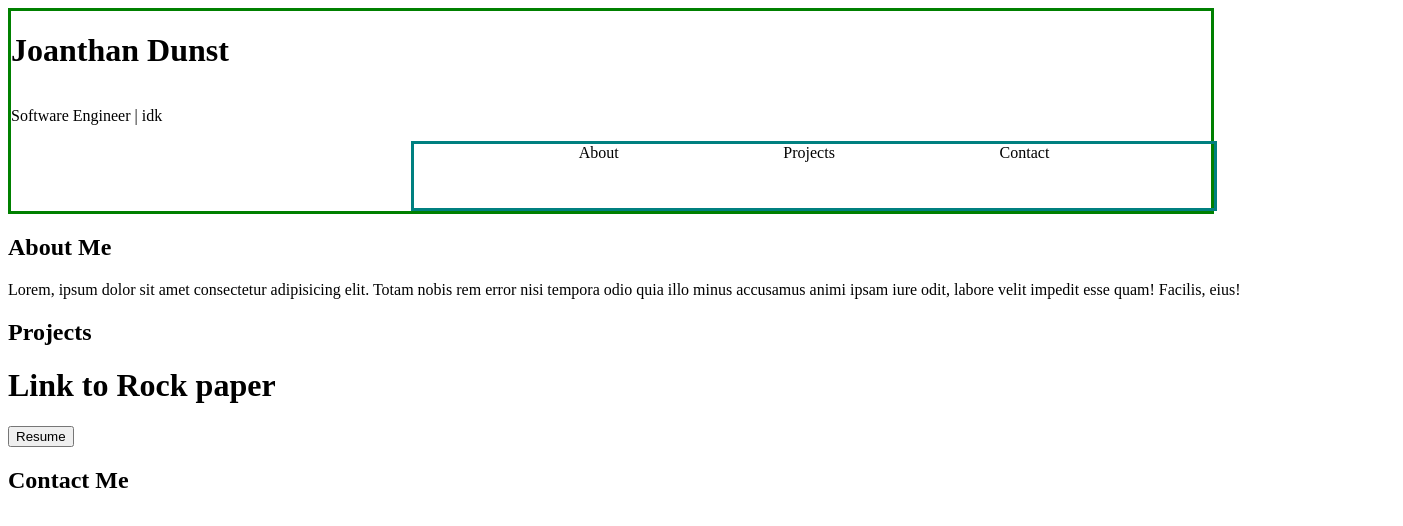
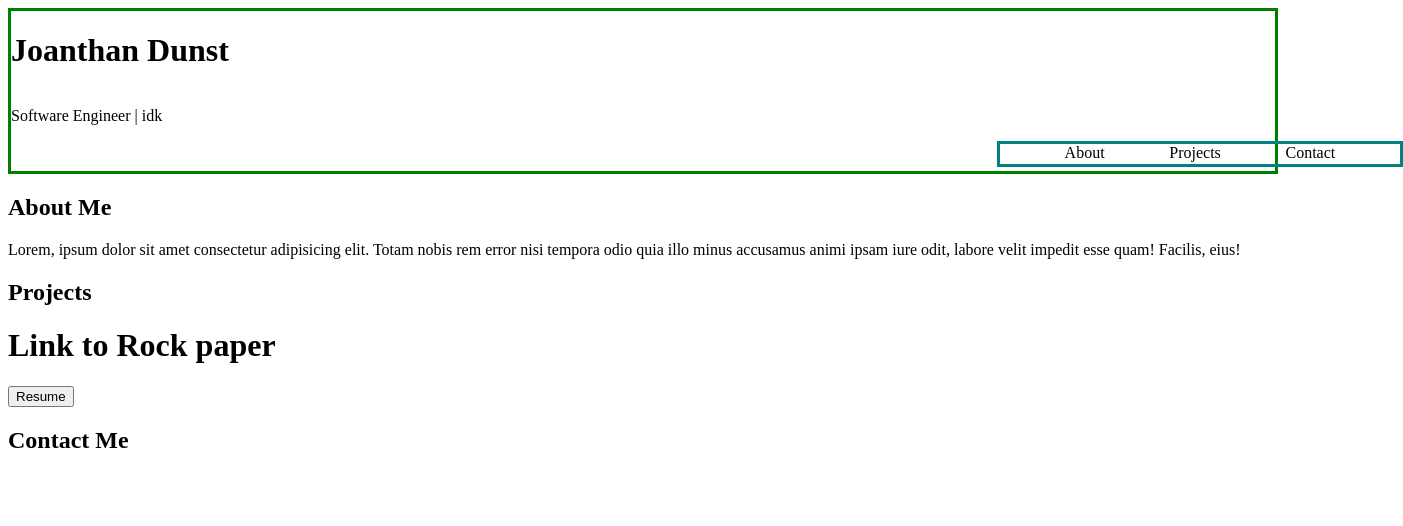
Before and after one commit to JohnDunst/projecttwo, a React (Create React App) app: page / in a window 1280 px wide. Shown: the top 526 px of the page, 1403 px wide, since content can reach past the window. Built offline with nearby package versions, Linux system fonts and the light colour scheme.

Commit message:
header css

```diff
--- a/src/style.css
+++ b/src/style.css
@@ -1,16 +1,16 @@
 .navContainer{
     border: solid green;
-    width:1200px;
-    height: 200px;
+    width:100%;
+    height: 160px;
     display: flex;
     flex-direction: column;
 }
 .scrollContainer{
     border: solid teal;
-    width: 800px;
-    height: 100px;
+    width: 400px;
+    height: 20px;
     display: flex;
     justify-content: space-evenly;
     flex-direction: row;
-    margin-left: 400px;
+    margin-left: 78%;
 }
```
